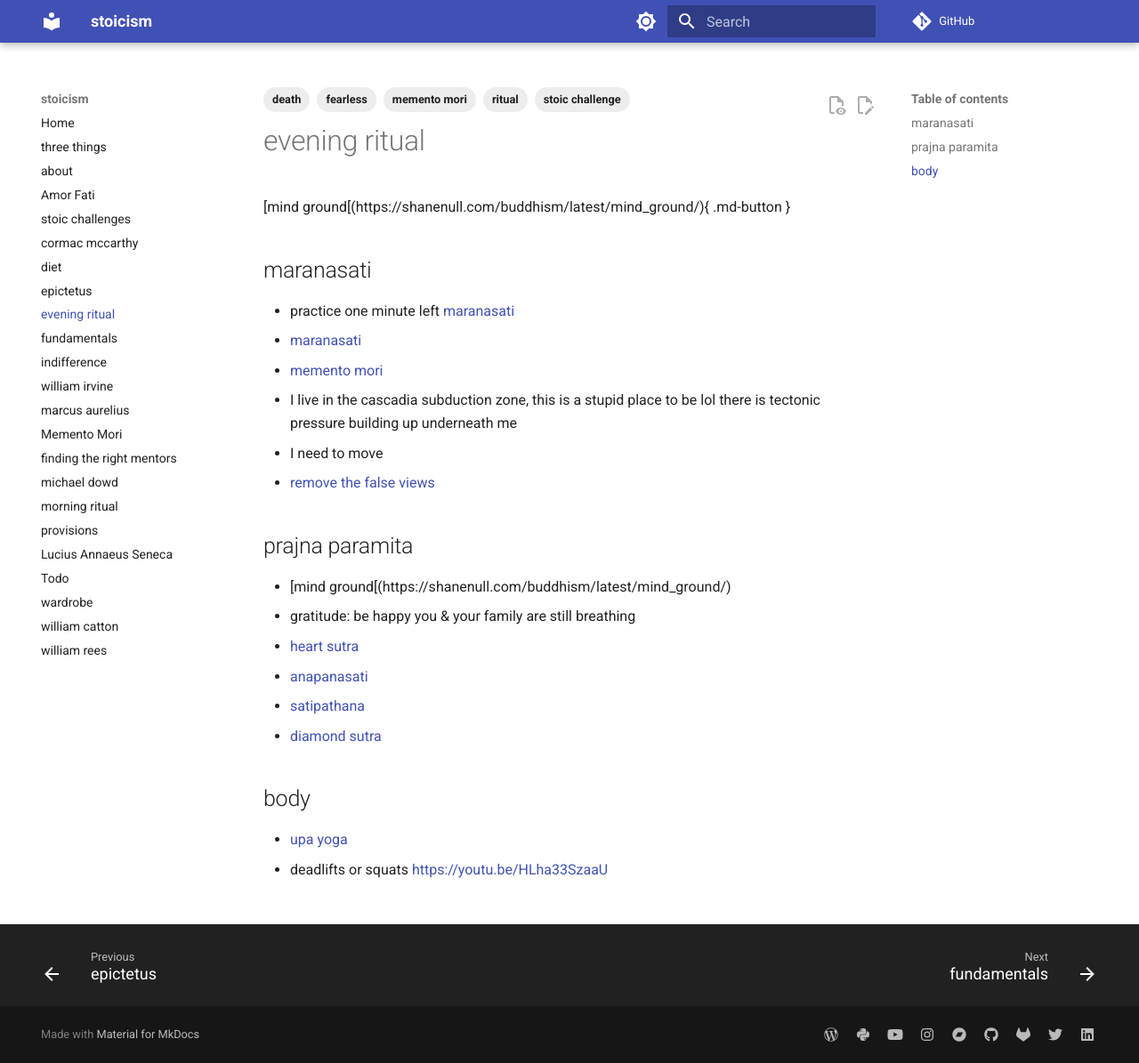
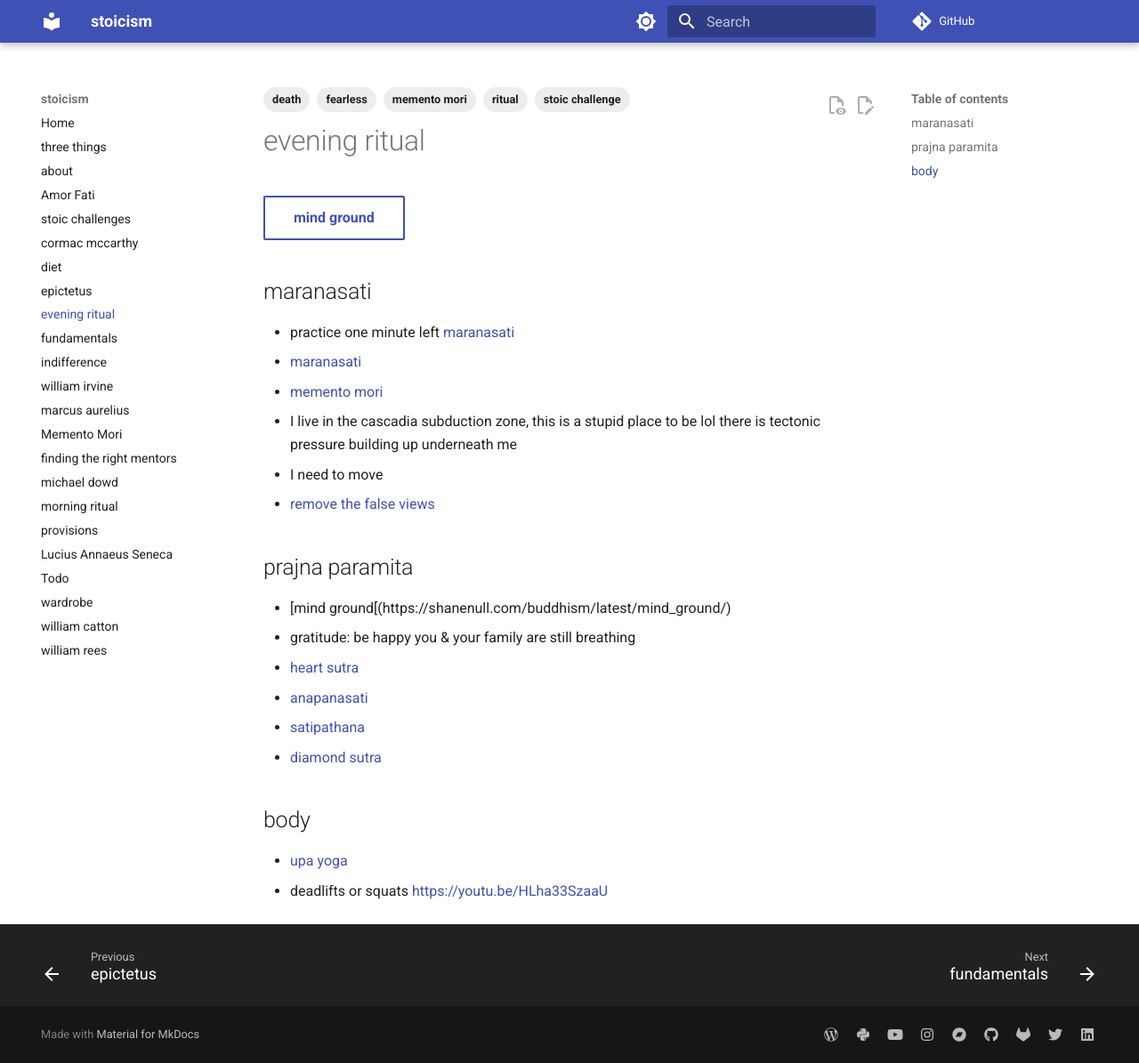
Before and after one commit to shane0/stoicism, an MkDocs documentation site: the page built from docs/evening_ritual.md, in a window 1280 px wide and 1195 px high. Shown: the whole window at 89% size. Built offline with MkDocs 1.6.1 and Material for MkDocs 9.7.7, drawn with Linux system fonts in a browser that asks for light colours; comment, search, counter and statistics services are not loaded; the version menu is left out.

Commit message:
docs(typos): ritual typos

```diff
--- a/docs/evening_ritual.md
+++ b/docs/evening_ritual.md
@@ -8,7 +8,7 @@ tags:
 ---
 # evening ritual
 
-[mind ground[(https://shanenull.com/buddhism/latest/mind_ground/){ .md-button }
+[mind ground](https://shanenull.com/buddhism/latest/mind_ground/){ .md-button }
 
 ## maranasati
 
```
Also changed, not shown: docs/morning_ritual.md (+1 -1 lines).
